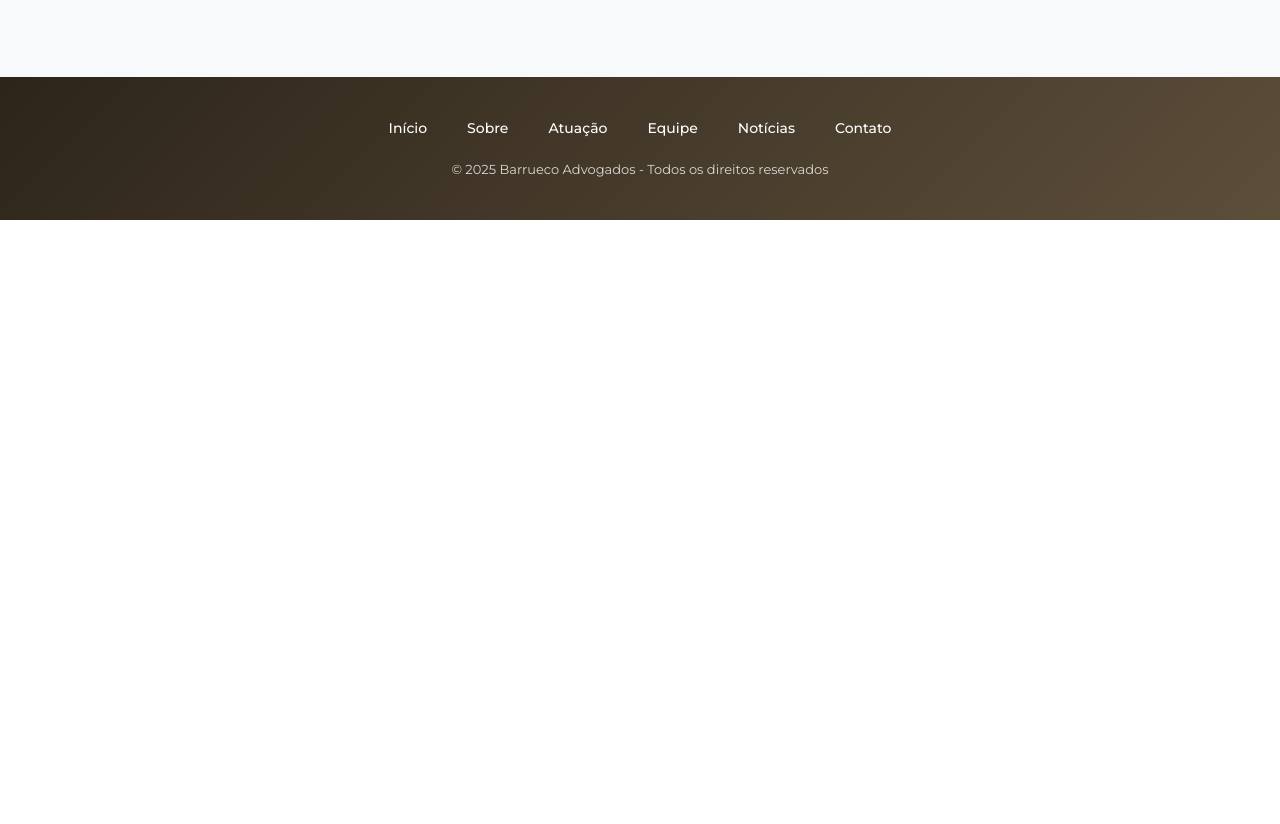
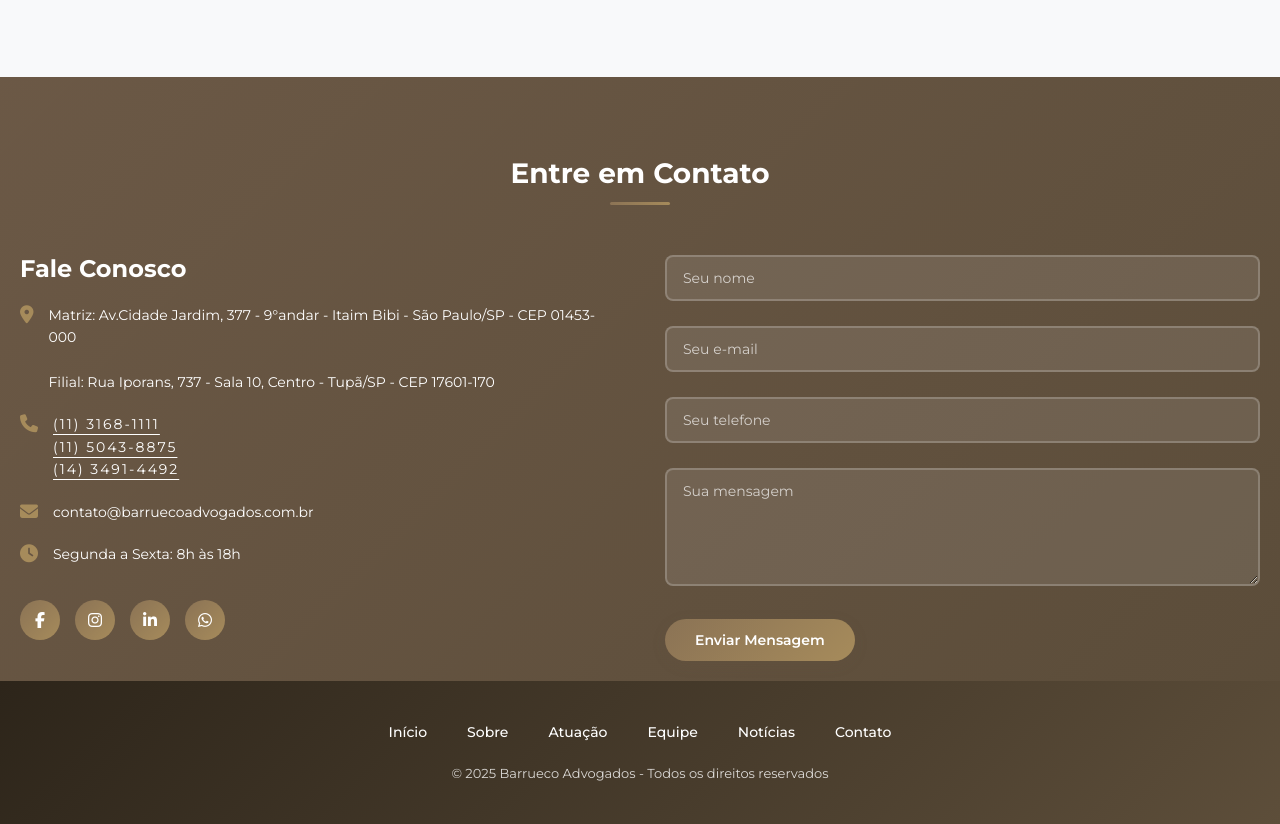
Before and after one commit to kauahsa/prototipo2, a plain HTML site: page paginas/sobre.html in a window 1280 px wide. Shown: the part 4781-5605 px from the top of the page. Before the commit the page ends 5001 px from the top, so only its background shows below. Drawn offline with Linux system fonts and the light colour scheme.

Commit message:
update facebook

```diff
--- a/paginas/sobre.html
+++ b/paginas/sobre.html
@@ -641,7 +641,7 @@
                     <a target="_blank" href="https://wa.me/5514981111872" class="mobile-social-link">
                         <i class="fab fa-whatsapp"></i>
                     </a>
-                    <a target="_blank" href="https://www.facebook.com/search/top?q=barrueco%20advogados%20associados"
+                    <a target="_blank" href="https://www.facebook.com/Barruecoadvogados"
                         class="mobile-social-link"><i class="fab fa-facebook-f"></i></a>
                 </div>
             </div>
@@ -855,6 +855,72 @@
             </div>
         </section>
     </main>
+      <section id="contato" class="contact section" style="padding-bottom: 20px;">
+        <div class="container">
+            <div class="section-title">
+                <h3 style="color: white;">Entre em Contato</h3>
+            </div>
+            <div class="contact-content">
+                <div class="contact-info">
+                    <h3>Fale Conosco</h3>
+                    <div class="contact-details">
+                        <div class="contact-item">
+                            <i class="fas fa-map-marker-alt"></i>
+                            <p style="text-decoration: none; color: white;">Matriz: Av.Cidade Jardim, 377 - 9°andar - Itaim Bibi - São Paulo/SP - CEP <span style="text-decoration:none; color: white; text-underline-offset: 5px;">01453-000</span> <br><br> Filial: Rua Iporans, 737 - Sala 10, Centro - Tupã/SP - CEP 17601-170</p>
+                        </div>
+                        <div class="contact-item">
+                            <i class="fas fa-phone"></i>
+
+                            <p>
+                                <a href="tel:1131681111" style="text-decoration: underline; color: white; letter-spacing: 2px; text-underline-offset: 5px;">
+                                    (11) 3168-1111
+                                </a> <br> <a href="tel:1150438875" style="text-decoration: underline; color: white; letter-spacing: 2px; text-underline-offset: 5px;">
+                                (11) 5043-8875
+                            </a> <br>
+                             <a href="tel:1434914492" style="text-decoration: underline; color: white; letter-spacing: 2px; text-underline-offset: 5px;">
+                                (14) 3491-4492
+                            </a>
+                            </p>
+                            </div>
+
+
+                        <div class="contact-item">
+                            <i class="fas fa-envelope"></i>
+                            <p>contato@barruecoadvogados.com.br</p>
+                        </div>
+                        <div class="contact-item">
+                            <i class="fas fa-clock"></i>
+                            <p>Segunda a Sexta: 8h às 18h</p>
+                        </div>
+                    </div>
+                   <div class="social-icons">
+                        <a target="_blank" href="https://www.facebook.com/Barruecoadvogados"><i class="fab fa-facebook-f"></i></a>
+                        <a target="_blank" href=" https://www.instagram.com/barruecoadvogados/ "><i class="fab fa-instagram"></i></a>
+                        <a target="_blank" href="https://www.linkedin.com/search/results/all/?fetchDeterministicClustersOnly=true&heroEntityKey=urn%3Ali%3Aorganization%3A65884616&keywords=barrueco%20advogados%20associados&origin=RICH_QUERY_SUGGESTION&position=0&searchId=de61023f-f77c-4255-96d4-7320a46a955d&sid=~Lj&spellCorrectionEnabled=false"><i class="fab fa-linkedin-in"></i></a>
+                        <a target="_blank" href="https://wa.me/5514981111872"><i class="fab fa-whatsapp"></i></a>
+                    </div>
+                </div>
+
+                <div class="contact-form">
+                    <form id="contactForm">
+                        <div class="form-group">
+                            <input type="text" name="nome" placeholder="Seu nome" required>
+                        </div>
+                        <div class="form-group">
+                            <input type="email" name="email" placeholder="Seu e-mail" required>
+                        </div>
+                        <div class="form-group">
+                            <input type="tel" name="telefone" placeholder="Seu telefone">
+                        </div>
+                        <div class="form-group">
+                            <textarea name="mensagem" rows="5" placeholder="Sua mensagem" required></textarea>
+                        </div>
+                        <button type="submit" class="btn btn-form" style="color: white;">Enviar Mensagem</button>
+                    </form>
+                </div>
+            </div>
+        </div>
+    </section>
     <a href="https://wa.me/5514981111872" id="zap" style="text-decoration: none;" target="_blank">
         <i class="fab fa-whatsapp"></i>
     </a>
```
Also changed, not shown: index.html (+2 -2 lines), paginas/andre_andrade.html (+2 -2 lines), paginas/atuacao.html (+2 -2 lines), paginas/carolina.html (+2 -2 lines), paginas/contato.html (+3 -3 lines), paginas/equipe.html (+2 -2 lines), paginas/noticia1.html (+1 -1 lines), paginas/noticias.html (+2 -2 lines), paginas/zacarias.html (+2 -2 lines).
